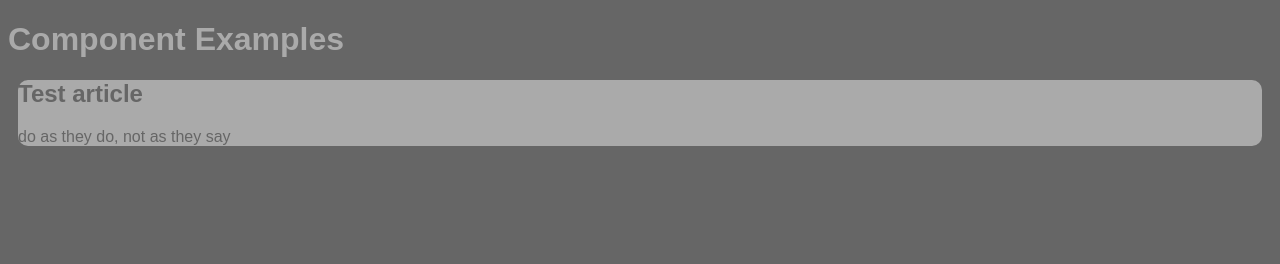
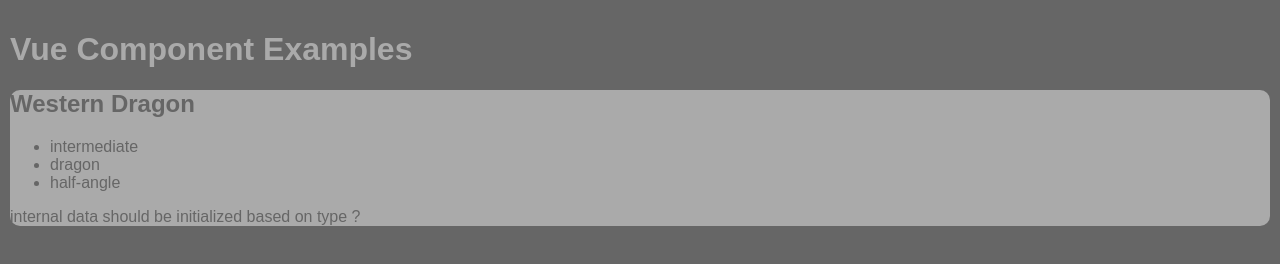
Before and after one commit to caseyshields/caseyshields.github.io, a plain HTML site: page index.html in a window 1280 px wide. Drawn offline with nearby package versions, Linux system fonts and the light colour scheme.

Commit message:
components properties with validators

```diff
--- a/index.html
+++ b/index.html
@@ -7,46 +7,56 @@
                 background-color: #666;
                 color: #AAA;
                 font-family: sans-serif;
+                margin: 0px;
+                padding: 10px;
             }
             article {
                 background-color: #AAA;
                 color: #666;
                 border-radius: 10px;
-                margin: 10px;
-                padding: 0px;
             }
         </style>
     </head>
     <body>
         <div id="list">
             <h1 v-text="title"></h1>
-            <entry v-for="article in articles" v-bind:entry="article"></entry>
+            <!-- <entry v-for="article in articles" v-bind:entry="article"></entry> -->
+            <entry v-for="article in articles" :name="article.name" :type="article.type" :tags="article.tags"></entry>
         </div>
         <script src="https://unpkg.com/vue"></script>
         <script>
-            //entrytypes = [text, origami, code, blocks, art];
-            //views = [summary, page, full];
 
             Vue.component('entry', {
-                props: ['entry'],//['name', 'type', 'tags', 'content'],
-                template:
-                `<article>
-                <h2>{{entry.name}}</h2>
-                <div v-text="entry.content"></div>
-                </article>`//display tags right justified under title
+                props: {
+                    name: {type: String, required: true},
+                    type: {type: String, required: true, validator: function(value) {
+                        return ( value=='text' || value=='origami' );
+                    }},
+                    tags: {type: Array, required: false},
+                    img: {type: String, required: false}
+                },
+                data: function() {
+                    return {content: 'internal data should be initialized based on type ?'}
+                },
+                template: `<article>
+                <h2>{{name}}</h2>
+                <ul><li v-for='tag in tags'>{{tag}}</li></ul>
+                <div v-text="content"></div>
+                </article>`
+                // todo create content based on
             });
 
-            new Vue({
+            let instance = new Vue({
                 el: "#list",
                 data: {
-                    title: "Component Examples",
+                    title: "Vue Component Examples",
                     articles: []
                 },
                 created: function() {
                     let test = {
-                        name: 'Test article',
-                        type: 'text',
-                        tags: ['demo'],
+                        name: 'Western Dragon',
+                        type: 'origami',
+                        tags: ['intermediate', 'dragon', 'half-angle'],
                         content: 'do as they do, not as they say'
                     }
                     this.articles.push( test );
```
